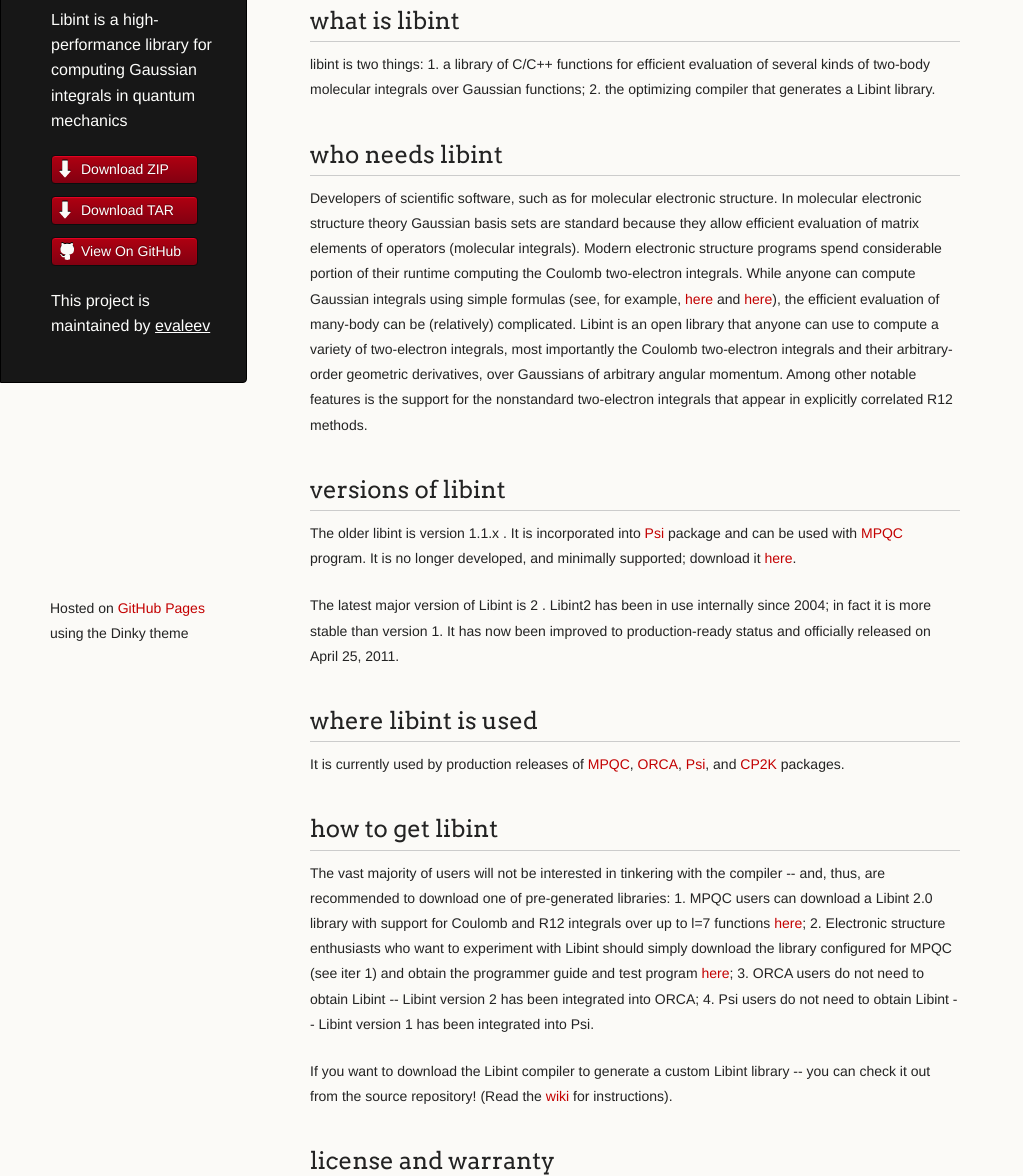
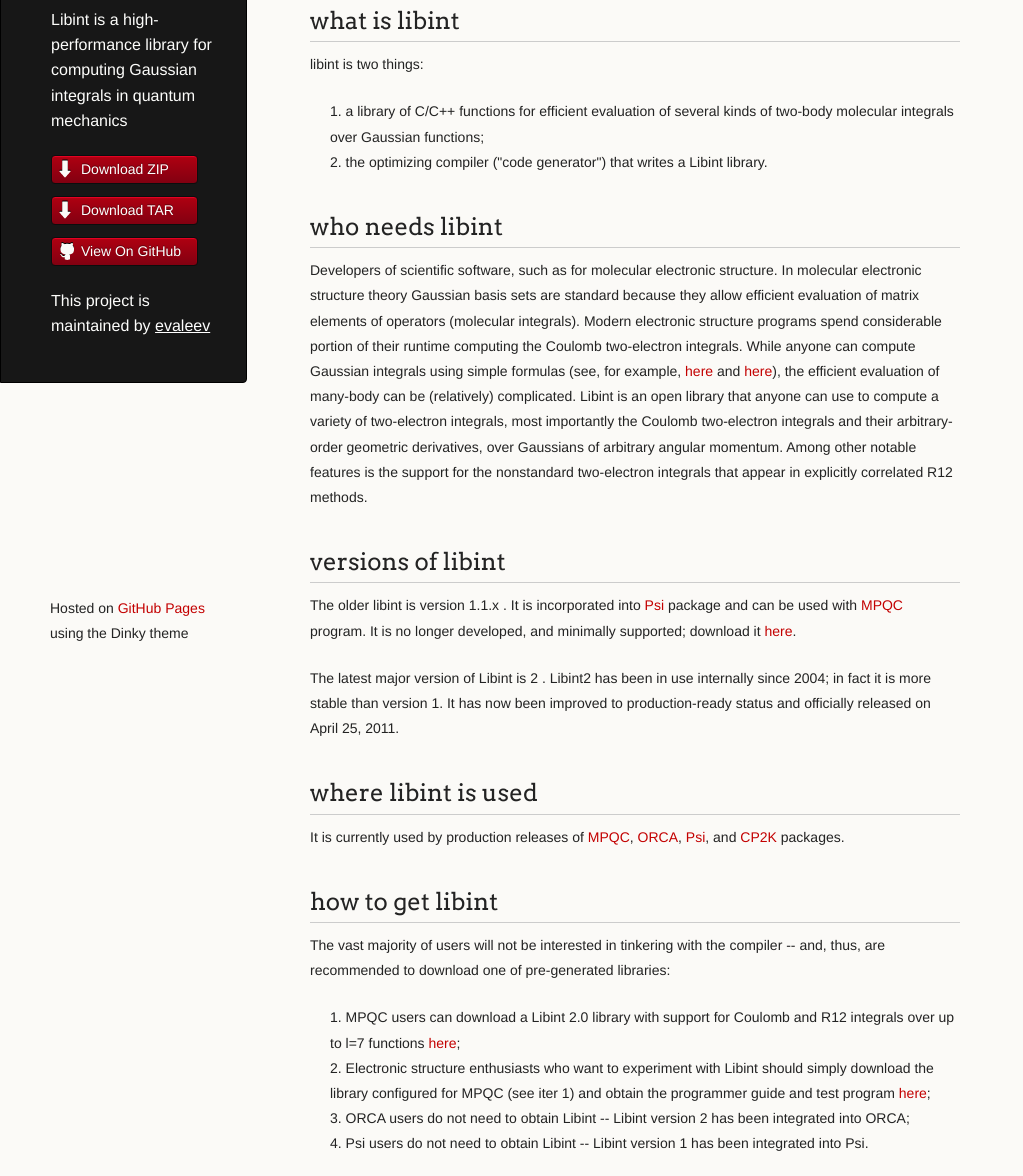
Before and after one commit to evaleev/libint, a plain HTML site: page index.html in a window 1280 px wide. Shown: the part 122-1298 px from the top of the page, without its empty margins (0-1023 px from the left). Drawn offline with Linux system fonts and the light colour scheme.

Commit message:
Update index.html

```diff
--- a/index.html
+++ b/index.html
@@ -37,8 +37,11 @@
 <a name="what-is-libint" class="anchor" href="#what-is-libint"><span class="octicon octicon-link"></span></a>what is libint</h2>
 
 <p>libint is two things:
-    1. a library of C/C++ functions for efficient evaluation of several kinds of two-body molecular integrals over Gaussian functions;
-    2. the optimizing compiler that generates a Libint library.</p>
+    <ol>
+    <li>a library of C/C++ functions for efficient evaluation of several kinds of two-body molecular integrals over Gaussian functions;</li>
+    <li>the optimizing compiler ("code generator") that writes a Libint library.</li>
+    </ol>
+</p>
 
 <h2>
 <a name="who-needs-libint" class="anchor" href="#who-needs-libint"><span class="octicon octicon-link"></span></a>who needs libint</h2>
@@ -61,10 +64,13 @@
 <a name="how-to-get-libint" class="anchor" href="#how-to-get-libint"><span class="octicon octicon-link"></span></a>how to get libint</h2>
 
 <p>The vast majority of users will not be interested in tinkering with the compiler -- and, thus, are recommended to download one of pre-generated libraries:
-    1. MPQC users can download a Libint 2.0 library with support for Coulomb and R12 integrals over up to l=7 functions <a href="https://sourceforge.net/projects/libint/files/libint-for-mpqc/">here</a>;
-    2. Electronic structure enthusiasts who want to experiment with Libint should simply download the library configured for MPQC (see iter 1) and obtain the programmer guide and test program <a href="https://sourceforge.net/projects/libint/files/libint-for-beginners/">here</a>;
-    3. ORCA users do not need to obtain Libint -- Libint version 2 has been integrated into ORCA;
-    4. Psi users do not need to obtain Libint -- Libint version 1 has been integrated into Psi.</p>
+<ol>
+    <li> MPQC users can download a Libint 2.0 library with support for Coulomb and R12 integrals over up to l=7 functions <a href="https://sourceforge.net/projects/libint/files/libint-for-mpqc/">here</a>;</li>
+    <li> Electronic structure enthusiasts who want to experiment with Libint should simply download the library configured for MPQC (see iter 1) and obtain the programmer guide and test program <a href="https://sourceforge.net/projects/libint/files/libint-for-beginners/">here</a>;</li>
+    <li> ORCA users do not need to obtain Libint -- Libint version 2 has been integrated into ORCA;</li>
+    <li> Psi users do not need to obtain Libint -- Libint version 1 has been integrated into Psi.</li>
+</ol>
+</p>
 
 <p>If you want to download the Libint compiler to generate a custom Libint library -- you can check it out from the source repository! (Read the <a href="https://sourceforge.net/p/libint/wiki/">wiki</a> for instructions).</p>
 
@@ -81,10 +87,10 @@
 <a name="copyright" class="anchor" href="#copyright"><span class="octicon octicon-link"></span></a>copyright</h2>
 
 <p>For version 1:
- Copyright (C) 1996-2013 <a href="http://www.valeyev.net/">Edward F. Valeev</a> and <a href="http://pisgah.chem.umass.edu/">Justin T. Fermann</a>.</p>
+ Copyright (C) 1996-2014 <a href="http://www.valeyev.net/">Edward F. Valeev</a> and <a href="http://pisgah.chem.umass.edu/">Justin T. Fermann</a>.</p>
 
 <p>For version 2:
- Copyright (C) 2004-2013 <a href="http://www.valeyev.net/">Edward F. Valeev</a>.</p>
+ Copyright (C) 2004-2014 <a href="http://www.valeyev.net/">Edward F. Valeev</a>.</p>
       </section>
       <footer>
         <p><small>Hosted on <a href="https://pages.github.com">GitHub Pages</a> using the Dinky theme</small></p>
```
